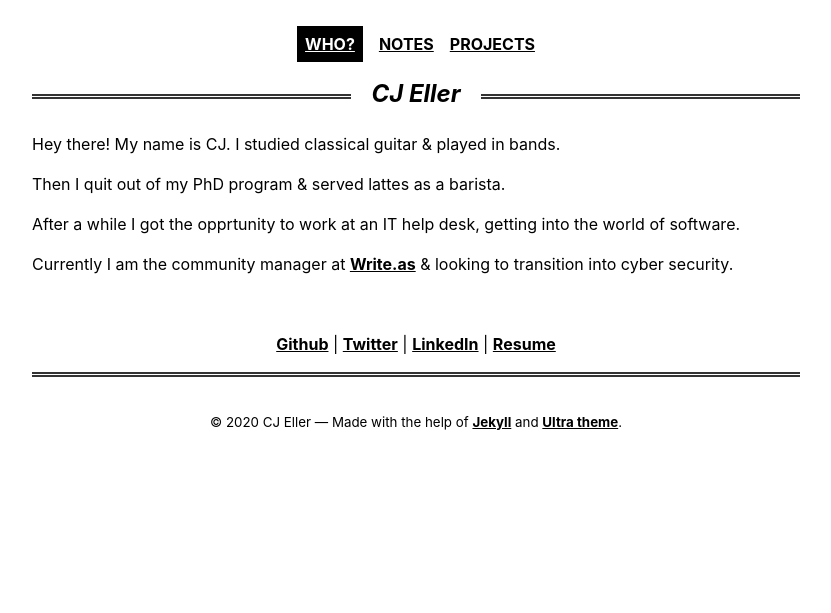
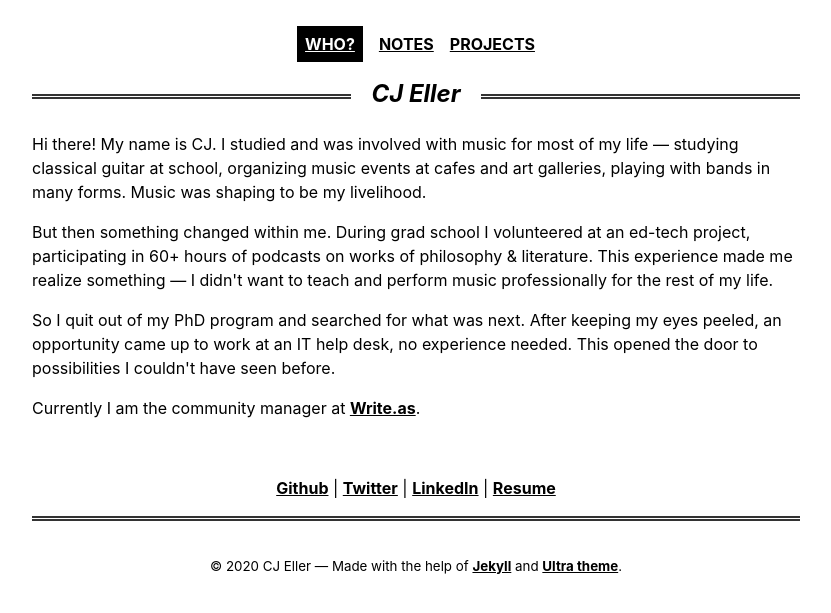
Before and after one commit to cjeller1592/cjeller-site, a Jekyll site: the page built from index.html, in a window 1280 px wide. Shown: the top 613 px of the page, without its empty margins (224-1055 px from the left). Built offline with Jekyll 4.4.1, drawn with Linux system fonts in a browser that asks for light colours; the list of posts is cut into pages by our own code.

Commit message:
edited bio

```diff
--- a/index.html
+++ b/index.html
@@ -5,16 +5,16 @@ title: Home
 
   <article class="post index" role="article">
 <p>
-  Hey there! My name is CJ. I studied classical guitar & played in bands.
+  Hi there! My name is CJ. I studied and was involved with music for most of my life — studying classical guitar at school, organizing music events at cafes and art galleries, playing with bands in many forms. Music was shaping to be my livelihood.
 </p>
 <p>
-  Then I quit out of my PhD program & served lattes as a barista.
+  But then something changed within me. During grad school I volunteered at an ed-tech project, participating in 60+ hours of podcasts on works of philosophy & literature. This experience made me realize something — I didn't want to teach and perform music professionally for the rest of my life.
 </p>
 <p>
-  After a while I got the opprtunity to work at an IT help desk, getting into the world of software.
+  So I quit out of my PhD program and searched for what was next. After keeping my eyes peeled, an opportunity came up to work at an IT help desk, no experience needed. This opened the door to possibilities I couldn't have seen before.
 </p>
 <p>
-  Currently I am the community manager at <a href="https://write.as">Write.as</a> & looking to transition into cyber security.
+  Currently I am the community manager at <a href="https://write.as">Write.as</a>.
 </p>
 <br>
 <p>
```
